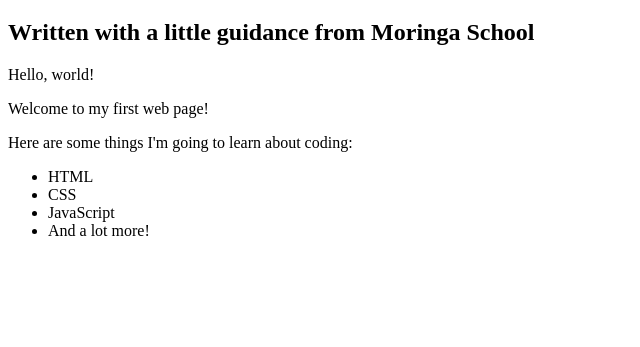
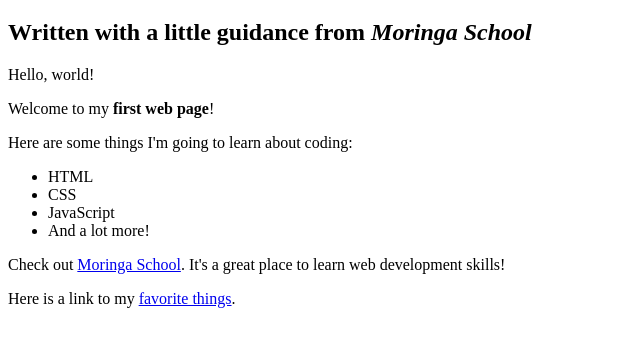
Before and after one commit to AmimoG/Favourite-Things, a plain HTML site: page index.html in a window 1280 px wide. Shown: the part 61-408 px from the top of the page, without its empty margins (0-640 px from the left). Drawn offline with Linux system fonts and the light colour scheme.

Commit message:
add folders

```diff
--- a/index.html
+++ b/index.html
@@ -7,10 +7,10 @@
 </head>
 <body>
     <h1>My First Webpage</h1>
-    <h2>Written with a little guidance from Moringa School</h2>
+    <h2>Written with a little guidance from <em>Moringa School</em></h2>
 
     <p>Hello, world!</p>
-    <p>Welcome to my first web page!</p>
+    <p>Welcome to my <strong>first web page</strong>!</p>
 
     <p>Here are some things I'm going to learn about coding:</p>
     <ul>
@@ -19,5 +19,7 @@
       <li>JavaScript</li>
       <li>And a lot more!</li>
     </ul>
+    <p>Check out <a href="http://moringaschool.com/">Moringa School</a>. It's a great place to learn web development skills!</p>
+    <p>Here is a link to my <a href="favorite-things.html">favorite things</a>.</p>
 </body>
 </html>
```
Also changed, not shown: favourite-things.html (+11 -0 lines).
